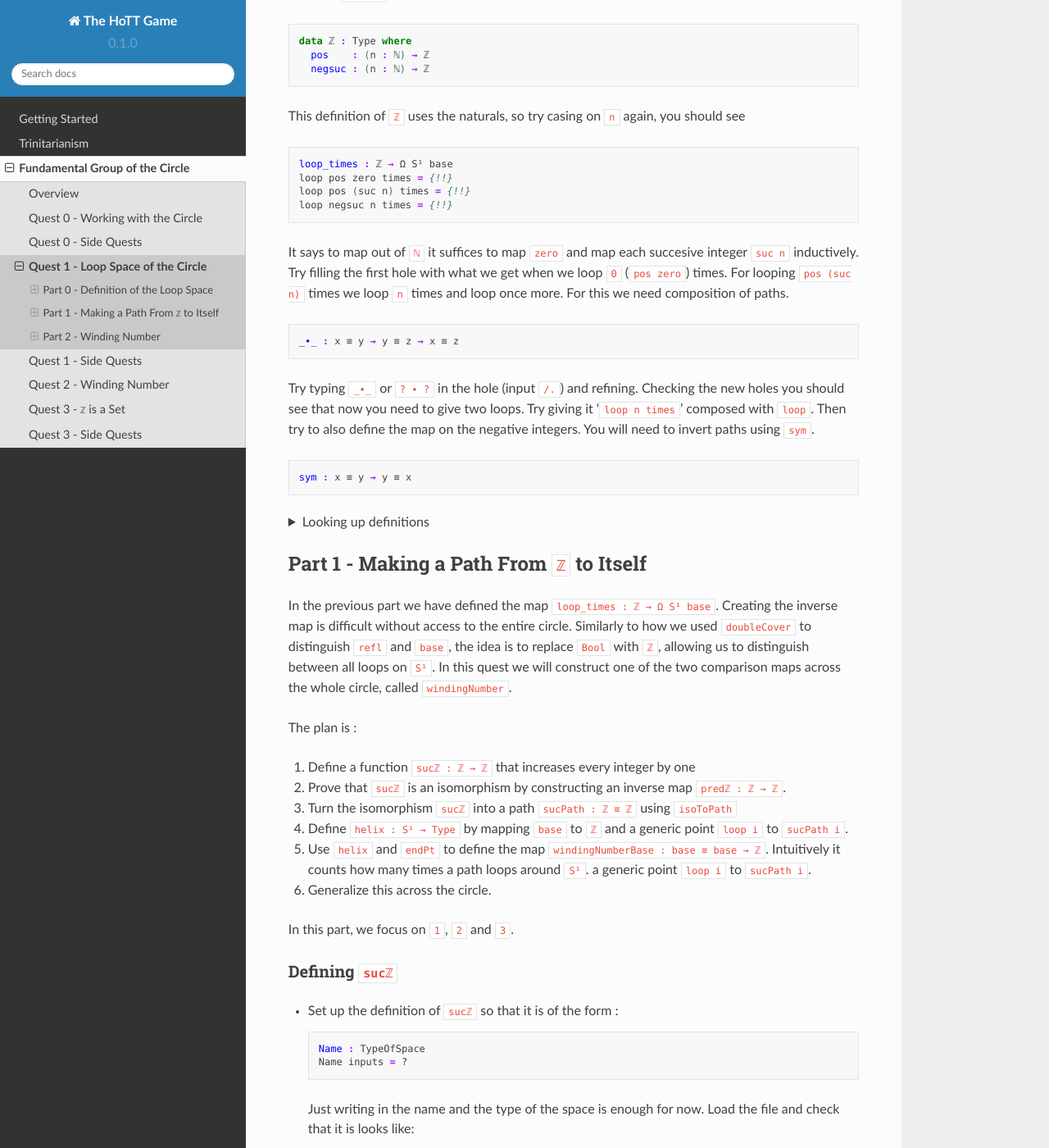
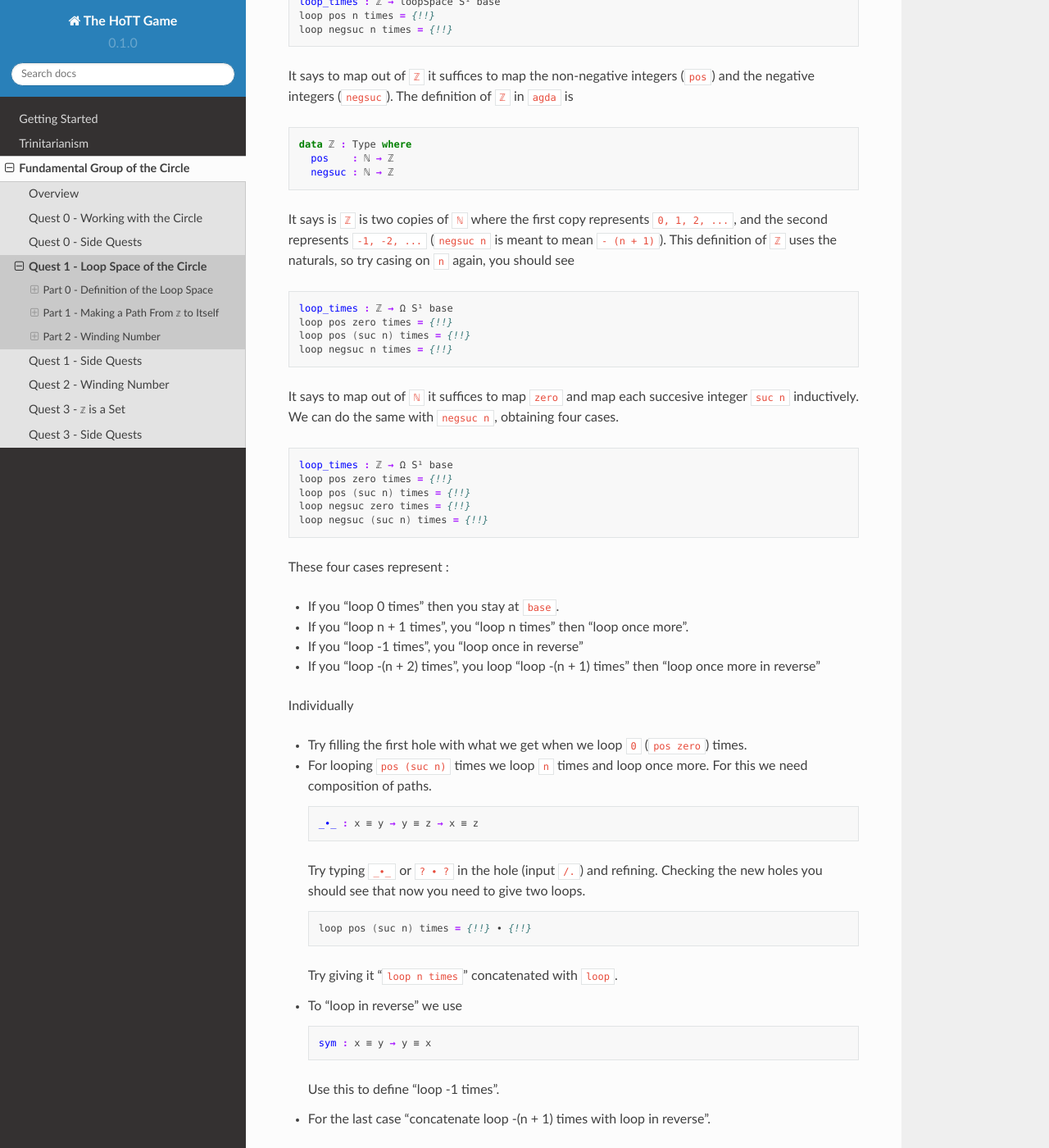
Before and after one commit to thehottgame/theHoTTGameGuide, a Sphinx documentation site: the page built from docs/source/1-fundamental-group/quest-1.rst, in a window 1280 px wide and 1400 px high, scrolled down 999 px. Shown: the whole window at 82% size. Built offline with Sphinx 7.4.7 and the Read the Docs theme 2.0.0, drawn with Linux system fonts in a browser that asks for light colours; some of the changed text lies outside the part shown.

```diff
--- a/docs/source/1-fundamental-group/quest-1.rst
+++ b/docs/source/1-fundamental-group/quest-1.rst
@@ -34,7 +34,7 @@ Exercise - ``loop_times``
 -------------------------
 
 Clearly for each integer ``n : ℤ`` we have a path
-that is '``loop`` around ``n`` times'.
+that is "``loop`` around ``n`` times".
 Locate ``loop_times`` in ``1FundamentalGroup/Quest1.agda``
 (note how ``agda`` treats underscores)
 
@@ -42,6 +42,11 @@ Locate ``loop_times`` in ``1FundamentalGroup/Quest1.agda``
 
    loop_times : ℤ → loopSpace S¹ base
    loop n times = {!!}
+
+.. NOTE::
+
+   You can use underscores when you name a function.
+   ``agda`` will put the inputs in the underscores in order.
 
 Try casing on ``n``, you should see
 
@@ -54,13 +59,18 @@ Try casing on ``n``, you should see
 It says to map out of ``ℤ`` it suffices to
 map the non-negative integers (``pos``)
 and the negative integers (``negsuc``).
+The definition of ``ℤ`` in ``agda`` is
 
 .. code:: agda
 
    data ℤ : Type where
-     pos    : (n : ℕ) → ℤ
-     negsuc : (n : ℕ) → ℤ
+     pos    : ℕ → ℤ
+     negsuc : ℕ → ℤ
 
+It says is ``ℤ`` is two copies of ``ℕ`` where the first
+copy represents ``0, 1, 2, ...``,
+and the second represents ``-1, -2, ...``
+(``negsuc n`` is meant to mean ``- (n + 1)``).
 This definition of ``ℤ`` uses the naturals, so try
 casing on ``n`` again, you should see
 
@@ -73,45 +83,75 @@ casing on ``n`` again, you should see
 
 It says to map out of ``ℕ`` it suffices to map ``zero`` and
 map each succesive integer ``suc n`` inductively.
-Try filling the first hole with
-what we get when we loop ``0`` (``pos zero``) times.
-For looping ``pos (suc n)`` times we loop ``n`` times and
-loop once more.
-For this we need composition of paths.
+We can do the same with ``negsuc n``,
+obtaining four cases.
 
 .. code:: agda
 
-   _∙_ : x ≡ y → y ≡ z → x ≡ z
+   loop_times : ℤ → Ω S¹ base
+   loop pos zero times = {!!}
+   loop pos (suc n) times = {!!}
+   loop negsuc zero times = {!!}
+   loop negsuc (suc n) times = {!!}
 
-Try typing ``_∙_`` or ``? ∙ ?`` in the hole (input ``/.``)
-and refining.
-Checking the new holes you should see that now you need
-to give two loops.
-Try giving it '``loop n times``' composed with ``loop``.
-Then try to also define the map on the negative integers.
-You will need to invert paths using ``sym``.
+These four cases represent :
 
-.. code:: agda
+- If you "loop 0 times" then you stay at ``base``.
+- If you "loop n + 1 times", you "loop n times"
+  then "loop once more".
+- If you "loop -1 times", you "loop once in reverse"
+- If you "loop -(n + 2) times", you loop "loop -(n + 1) times"
+  then "loop once more in reverse"
 
-   sym : x ≡ y → y ≡ x
+Individually
 
-.. raw:: html
+- Try filling the first hole with
+  what we get when we loop ``0`` (``pos zero``) times.
+- For looping ``pos (suc n)`` times we loop ``n`` times and
+  loop once more.
+  For this we need composition of paths.
 
-   <p>
-   <details>
-   <summary>Looking up definitions</summary>
+  .. code:: agda
 
-If you don't know the definition of something
-you can look up the definition by sticking your cursor
-on it and pressing ``M-SPC c d`` in *insert mode*
-or ``SPC c d`` in *evil mode*.
+     _∙_ : x ≡ y → y ≡ z → x ≡ z
 
-You can use it to find out the definition of ``ℤ`` and ``ℕ``.
+  Try typing ``_∙_`` or ``? ∙ ?`` in the hole (input ``/.``)
+  and refining.
+  Checking the new holes you should see that now you need
+  to give two loops.
 
-.. raw:: html
+  .. code:: agda
 
-   </details>
-   </p>
+     loop pos (suc n) times = {!!} ∙ {!!}
+
+  Try giving it "``loop n times``" concatenated with ``loop``.
+- To "loop in reverse" we use
+
+  .. code:: agda
+
+     sym : x ≡ y → y ≡ x
+
+  Use this to define "loop -1 times".
+- For the last case "concatenate loop -(n + 1) times with loop in reverse".
+
+..
+   .. raw:: html
+
+      <p>
+      <details>
+      <summary>Looking up definitions</summary>
+
+   If you don't know the definition of something
+   you can look up the definition by sticking your cursor
+   on it and pressing ``M-SPC c d`` in *insert mode*
+   or ``SPC c d`` in *evil mode*.
+
+   You can use it to find out the definition of ``ℤ`` and ``ℕ``.
+
+   .. raw:: html
+
+      </details>
+      </p>
 
 Part 1 - Making a Path From ``ℤ`` to Itself
 ===========================================
```
Also changed, not shown: other parts of docs/source/1-fundamental-group/quest-1.rst (+3 -3 lines), docs/source/1-fundamental-group/quest-0-side.rst (+35 -8 lines), docs/source/1-fundamental-group/quest-0.rst (+58 -17 lines), docs/source/getting-started/emacs-commands.rst (+4 -4 lines).
